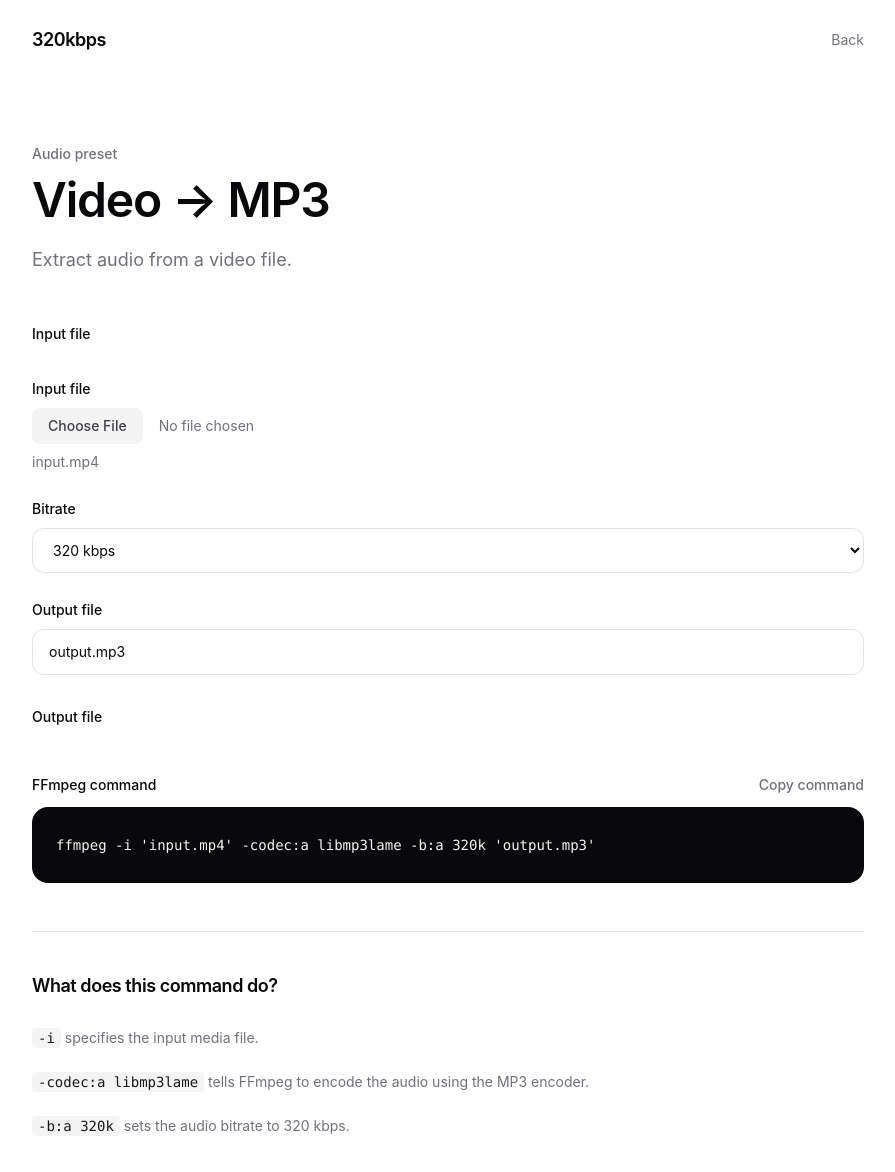
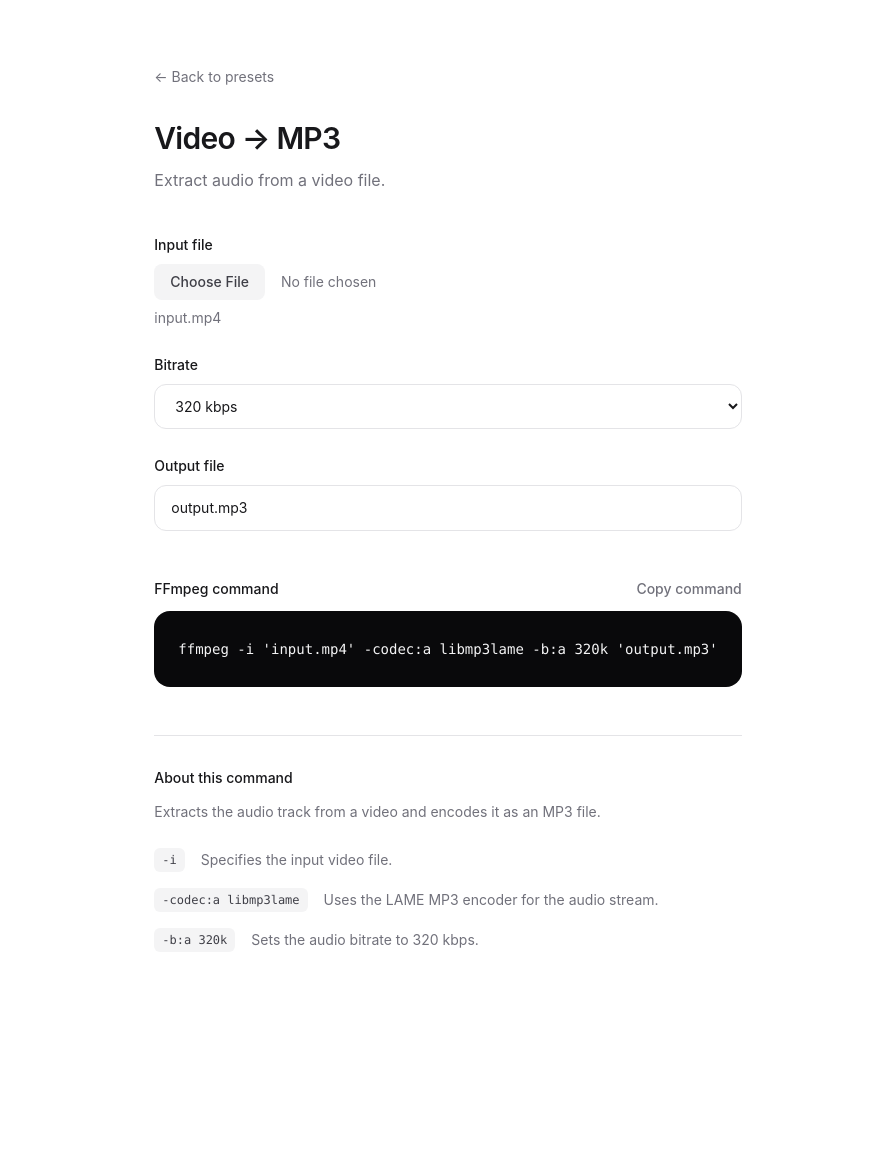
Before and after one commit to liuwenlonghub/320kbps, a Next.js app: page /presets/video-to-mp3 in a window 1280 px wide. Shown: the top 1172 px of the page, without its empty margins (192-1087 px from the left). After the commit the page ends 1016 px from the top, so only its background shows below. Built offline with nearby package versions, Linux system fonts and the light colour scheme.

Commit message:
feat: refactor VideoToMp3Page to use PresetPage component and add command explanation

```diff
--- a/app/presets/video-to-mp3/page.tsx
+++ b/app/presets/video-to-mp3/page.tsx
@@ -1,127 +1,6 @@
-"use client";
-
-import { useState } from "react";
+import { PresetPage } from "@/components/preset/preset-page";
 import { videoToMp3Preset } from "@/lib/ffmpeg/presets/video-to-mp3";
-import { buildVideoToMp3Command } from "@/lib/ffmpeg/command-builder";
-import { CommandPreview } from "@/components/command-preview";
-import { PresetForm } from "@/components/preset/preset-form";
-import Link from "next/link";
 
 export default function VideoToMp3Page() {
-const [values, setValues] = useState({
-  input: videoToMp3Preset.options.input,
-  bitrate: videoToMp3Preset.options.bitrate,
-  output: videoToMp3Preset.options.output,
-});
-
-function handleOptionChange(
-  id: string,
-  value: string | number,
-) {
-  setValues((current) => ({
-    ...current,
-    [id]: value,
-  }));
+  return <PresetPage preset={videoToMp3Preset} />;
 }
-
-const command = buildVideoToMp3Command({
-  input: String(values.input),
-  bitrate: Number(values.bitrate),
-  output: String(values.output),
-});
-
-  return (
-    <main className="min-h-screen bg-white text-zinc-950">
-      <div className="mx-auto max-w-4xl px-6 sm:px-8">
-        <header className="flex h-20 items-center justify-between">
-          <Link href="/" className="text-lg font-semibold tracking-tight">
-            320kbps
-          </Link>
-
-          <Link
-            href="/"
-            className="text-sm text-zinc-500 transition-colors hover:text-zinc-950"
-          >
-            Back
-          </Link>
-        </header>
-
-        <section className="py-16">
-          <p className="text-sm font-medium text-zinc-500">
-            {videoToMp3Preset.category === "audio"
-              ? "Audio preset"
-              : "Media preset"}
-          </p>
-
-          <h1 className="mt-3 text-4xl font-semibold tracking-tight sm:text-5xl">
-            {videoToMp3Preset.title}
-          </h1>
-
-          <p className="mt-5 max-w-2xl text-lg leading-8 text-zinc-500">
-            {videoToMp3Preset.description}
-          </p>
-
-          <div className="mt-12 space-y-8">
-            <div>
-              <label
-                htmlFor="input"
-                className="block text-sm font-medium"
-              >
-                Input file
-              </label>
-
-            </div>
-
-            <div>
-              <PresetForm
-                fields={videoToMp3Preset.fields}
-                values={values}
-                onChange={handleOptionChange}
-              />
-            </div>
-
-            <div>
-              <label
-                htmlFor="output"
-                className="block text-sm font-medium"
-              >
-                Output file
-              </label>
-            </div>
-          </div>
-
-          <CommandPreview command={command} />
-
-          <section className="mt-12 border-t border-zinc-200 pt-10">
-            <h2 className="text-lg font-semibold tracking-tight">
-              What does this command do?
-            </h2>
-
-            <div className="mt-6 space-y-4 text-sm leading-7 text-zinc-500">
-              <p>
-                <code className="rounded bg-zinc-100 px-1.5 py-0.5 text-zinc-900">
-                  -i
-                </code>{" "}
-                specifies the input media file.
-              </p>
-
-              <p>
-                <code className="rounded bg-zinc-100 px-1.5 py-0.5 text-zinc-900">
-                  -codec:a libmp3lame
-                </code>{" "}
-                tells FFmpeg to encode the audio using the MP3 encoder.
-              </p>
-
-              <p>
-                <code className="rounded bg-zinc-100 px-1.5 py-0.5 text-zinc-900">
-                  -b:a 320k
-                </code>{" "}
-                sets the audio bitrate to 320 kbps.
-              </p>
-            </div>
-          </section>
-        </section>
-      </div>
-    </main>
-  );
-}
--- /dev/null
+++ b/components/preset/preset-page.tsx
@@ -0,0 +1,101 @@
+"use client";
+
+import Link from "next/link";
+import { useState } from "react";
+
+import { CommandPreview } from "@/components/command-preview";
+import { PresetForm } from "@/components/preset/preset-form";
+import { buildVideoToMp3Command } from "@/lib/ffmpeg/command-builder";
+import type { Preset } from "@/lib/ffmpeg/types/preset";
+
+type PresetPageProps<
+  TOptions extends Record<string, string | number>,
+> = {
+  preset: Preset<TOptions>;
+};
+
+export function PresetPage<
+  TOptions extends Record<string, string | number>,
+>({
+  preset,
+}: PresetPageProps<TOptions>) {
+  const [values, setValues] = useState(preset.options);
+
+  function handleOptionChange(
+    id: string,
+    value: string | number,
+  ) {
+    setValues((current) => ({
+      ...current,
+      [id]: value,
+    }));
+  }
+
+  const command =
+    preset.id === "video-to-mp3"
+      ? buildVideoToMp3Command({
+          input: String(values.input),
+          bitrate: Number(values.bitrate),
+          output: String(values.output),
+        })
+      : "";
+
+  return (
+    <main className="mx-auto max-w-3xl px-6 py-16">
+      <div>
+        <Link
+          href="/"
+          className="text-sm text-zinc-500 transition-colors hover:text-zinc-950"
+        >
+          ← Back to presets
+        </Link>
+
+        <h1 className="mt-8 text-3xl font-semibold tracking-tight">
+          {preset.title}
+        </h1>
+
+        <p className="mt-3 text-zinc-500">
+          {preset.description}
+        </p>
+      </div>
+
+      <section className="mt-10">
+        <PresetForm
+          fields={preset.fields}
+          values={values}
+          onChange={handleOptionChange}
+        />
+      </section>
+
+      <CommandPreview command={command} />
+<section className="mt-12 border-t border-zinc-200 pt-8">
+  <h2 className="text-sm font-medium">
+    {preset.explanation.title}
+  </h2>
+
+  <p className="mt-3 text-sm leading-6 text-zinc-500">
+    {preset.explanation.description}
+  </p>
+
+  <div className="mt-6 space-y-4">
+    {preset.explanation.parameters.map(
+      (parameter) => (
+        <div
+          key={parameter.flag}
+          className="flex gap-4"
+        >
+          <code className="shrink-0 rounded-md bg-zinc-100 px-2 py-1 font-mono text-xs text-zinc-700">
+            {parameter.flag}
+          </code>
+
+          <p className="text-sm leading-6 text-zinc-500">
+            {parameter.description}
+          </p>
+        </div>
+      ),
+    )}
+  </div>
+</section>
+    </main>
+  );
+}
--- a/lib/ffmpeg/presets/video-to-mp3.ts
+++ b/lib/ffmpeg/presets/video-to-mp3.ts
@@ -50,4 +50,23 @@ export const videoToMp3Preset: Preset<VideoToMp3Options> = {
       defaultValue: "output.mp3",
     },
   ],
+  explanation: {
+    title: "About this command",
+    description:
+      "Extracts the audio track from a video and encodes it as an MP3 file.",
+    parameters: [
+      {
+        flag: "-i",
+        description: "Specifies the input video file.",
+      },
+      {
+        flag: "-codec:a libmp3lame",
+        description: "Uses the LAME MP3 encoder for the audio stream.",
+      },
+      {
+        flag: "-b:a 320k",
+        description: "Sets the audio bitrate to 320 kbps.",
+      },
+    ],
+  },
 };
--- a/lib/ffmpeg/types/preset.ts
+++ b/lib/ffmpeg/types/preset.ts
@@ -42,7 +42,21 @@ export type PresetField =
   | SelectField<string>
   | SelectField<number>;
 
-export type Preset<TOptions = Record<string, unknown>> = {
+export type PresetExplanation = {
+  title: string;
+  description: string;
+  parameters: readonly {
+    flag: string;
+    description: string;
+  }[];
+};
+
+export type Preset<
+  TOptions extends Record<string, string | number> = Record<
+    string,
+    string | number
+  >,
+> = {
   id: string;
   title: string;
   description: string;
@@ -50,4 +64,5 @@ export type Preset<TOptions = Record<string, unknown>> = {
   input: PresetInput;
   options: TOptions;
   fields: readonly PresetField[];
+  explanation: PresetExplanation;
 };
```
